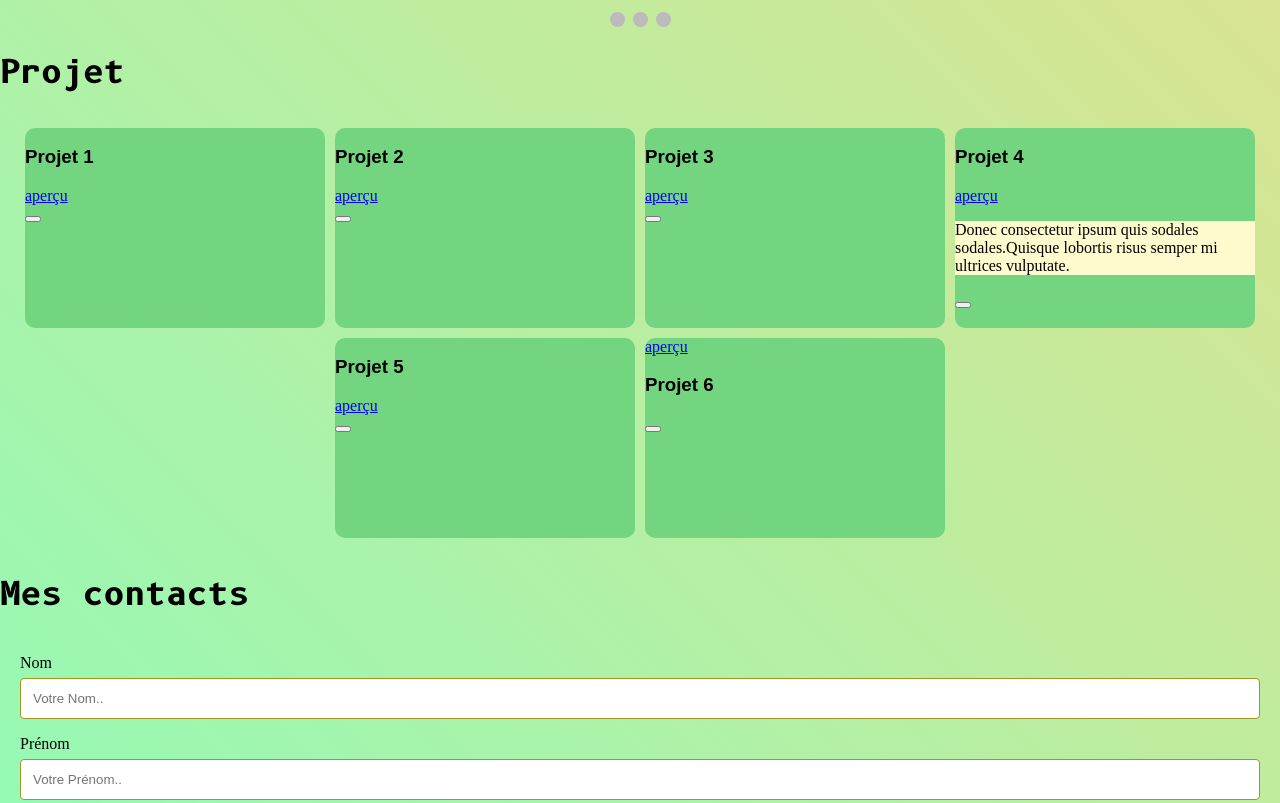
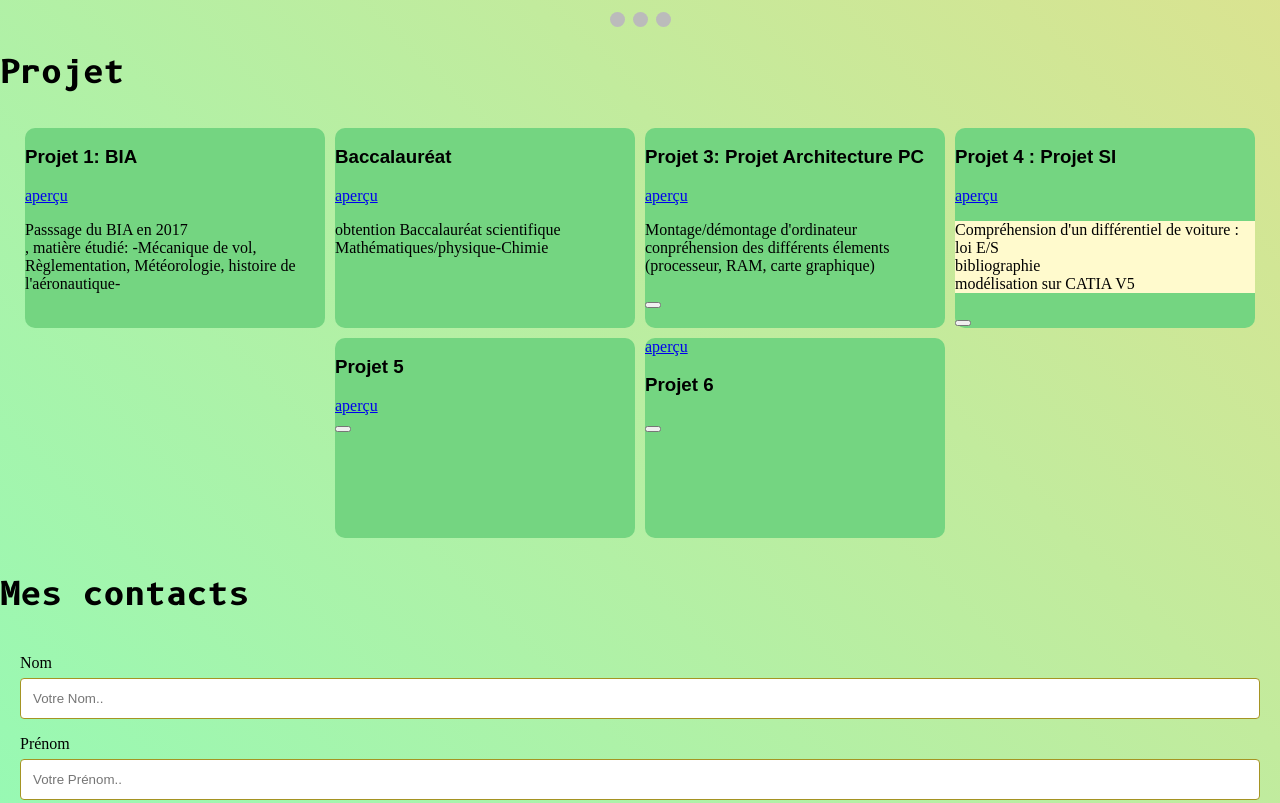
Before and after one commit to LeGitteur/PORTFOLIO_V3.0, a plain HTML site: page index.html in a window 1280 px wide. Shown: the part 2240-3043 px from the top of the page. Drawn offline with Linux system fonts and the light colour scheme.

Commit message:
renouveau

```diff
--- a/css/style.css
+++ b/css/style.css
@@ -279,7 +279,12 @@ input[type=submit]:hover {
 }
 
 
-
+/**
+* Commencez par masquer toutes les cases à cocher
+*/
+input[type="checkbox"] {
+  visibility: hidden;
+}
 /*-----------------fin du *** Formulaire --------------------*/
 
 /*-----------------Footer --------------------*/
--- a/index.html
+++ b/index.html
@@ -5,7 +5,7 @@
     <meta charset="UTF-8">
     <meta name="viewport" content="width=device-width, initial-scale=1.0">
     <link rel="stylesheet" href="css/style.css">
-    <script src="js/fonc.js" ></script>
+    <script src="js/fonc.js"></script>
     <title>MonPortefolio</title>
     <!-- Load an icon library to show a hamburger menu (bars) on small screens -->
     <link rel="stylesheet" href="https://cdnjs.cloudflare.com/ajax/libs/font-awesome/4.7.0/css/font-awesome.min.css">
@@ -18,7 +18,8 @@
 
 
     <div class="topnav">
-        <a href="#home" class="active"><img src="images/Blason.jpeg" alt="Blason escrime" height="12px" width="14px"></a>
+        <a href="#home" class="active"><img src="images/Blason.jpeg" alt="Blason escrime" height="12px"
+                width="14px"></a>
         <a>Frédéric PECHOUX</a>
 
         <div id="myLinks">
@@ -88,10 +89,32 @@
             <section id="travail">
 
                 <div class="projet">
-                    <h3>Projet 1</h3>
+                    <h3>Projet 1: BIA</h3>
                     <a href="#decouverte 1">aperçu</a>
                     <div class="flipcard">
 
+                        <div class="card-single">
+
+                            <div class="front-face">
+                                <!-- contenu de la face avant de la carte -->
+                                <p> Passsage du BIA en 2017 <br> , matière étudié: -Mécanique de vol, Règlementation,
+                                    Météorologie, histoire de l'aéronautique- </p>
+                            </div><!-- /.front -->
+
+                            <div class="back-face">
+                                <!-- contenu de la face arrière de la carte -->
+                            </div><!-- /.back -->
+
+                        </div><!-- /.card-single -->
+
+
+                    </div><!-- /.flipcard -->
+                </div>
+                <div class="projet">
+                    <h3>Baccalauréat</h3>
+                    <a href="#decouverte 2">aperçu</a>
+                    <div class="flipcard">
+                        <p> obtention Baccalauréat scientifique Mathématiques/physique-Chimie </p>
                         <div class="card-single">
 
                             <div class="front-face">
@@ -103,18 +126,16 @@
                             </div><!-- /.back -->
 
                         </div><!-- /.card-single -->
-
-                        <button onclick="changeClass('Donec consectetur ipsum quis sodales sodales.Quisque lobortis risus semper mi ultrices vulputate.')"><!-- le bouton sur lequel on appuie pour faire tourner la carte --></button>
-
                     </div><!-- /.flipcard -->
                 </div>
                 <div class="projet">
-                    <h3>Projet 2</h3>
-                    <a href="#decouverte 2">aperçu</a>
+                    <h3>Projet 3: Projet Architecture PC</h3>
+                    <a href="#decouverte 3">aperçu</a>
                     <div class="flipcard">
 
                         <div class="card-single">
-
+                            <p> Montage/démontage d'ordinateur <br> conpréhension des différents élements (processeur,
+                                RAM, carte graphique)</p>
                             <div class="front-face">
                                 <!-- contenu de la face avant de la carte -->
                             </div><!-- /.front -->
@@ -125,33 +146,13 @@
 
                         </div><!-- /.card-single -->
 
-                        <button onclick="changeClass('Donec consectetur ipsum quis sodales sodales.Quisque lobortis risus semper mi ultrices vulputate.')"><!-- le bouton sur lequel on appuie pour faire tourner la carte --></button>
+                        <button
+                            onclick="changeClass('Donec consectetur ipsum quis sodales sodales.Quisque lobortis risus semper mi ultrices vulputate.')"><!-- le bouton sur lequel on appuie pour faire tourner la carte --></button>
 
                     </div><!-- /.flipcard -->
                 </div>
                 <div class="projet">
-                    <h3>Projet 3</h3>
-                    <a href="#decouverte 3">aperçu</a>
-                    <div class="flipcard">
-
-                        <div class="card-single">
-
-                            <div class="front-face">
-                            <!-- contenu de la face avant de la carte -->
-                                    </div><!-- /.front -->
-
-                            <div class="back-face">
-                            <!-- contenu de la face arrière de la carte -->
-                            </div><!-- /.back -->
-
-                        </div><!-- /.card-single -->
-
-                        <button onclick="changeClass('Donec consectetur ipsum quis sodales sodales.Quisque lobortis risus semper mi ultrices vulputate.')"><!-- le bouton sur lequel on appuie pour faire tourner la carte --></button>
-
-                    </div><!-- /.flipcard -->
-                </div>
-                <div class="projet">
-                    <h3>Projet 4</h3>
+                    <h3>Projet 4 : Projet SI</h3>
                     <a href="#decouverte 4">aperçu</a>
                     <div class="flipcard">
 
@@ -162,13 +163,14 @@
                             </div><!-- /.front -->
 
                             <div class="back-face">
-                                <p>Donec consectetur ipsum quis sodales sodales.Quisque lobortis risus semper mi ultrices vulputate.</p>
+                                <p>Compréhension d'un différentiel de voiture : loi E/S <br> bibliographie <br> modélisation sur CATIA V5</p>
                                 <!-- contenu de la face arrière de la carte -->
                             </div><!-- /.back -->
 
                         </div><!-- /.card-single -->
 
-                        <button onclick="changeClass('Donec consectetur ipsum quis sodales sodales.Quisque lobortis risus semper mi ultrices vulputate.')"><!-- le bouton sur lequel on appuie pour faire tourner la carte --></button>
+                        <button
+                            onclick="changeClass('Donec consectetur ipsum quis sodales sodales.Quisque lobortis risus semper mi ultrices vulputate.')"><!-- le bouton sur lequel on appuie pour faire tourner la carte --></button>
 
                     </div><!-- /.flipcard -->
                 </div>
@@ -189,7 +191,8 @@
 
                         </div><!-- /.card-single -->
 
-                        <button onclick="changeClass('Donec consectetur ipsum quis sodales sodales.Quisque lobortis risus semper mi ultrices vulputate.')"><!-- le bouton sur lequel on appuie pour faire tourner la carte --></button>
+                        <button
+                            onclick="changeClass('Donec consectetur ipsum quis sodales sodales.Quisque lobortis risus semper mi ultrices vulputate.')"><!-- le bouton sur lequel on appuie pour faire tourner la carte --></button>
 
                     </div><!-- /.flipcard -->
                 </div>
@@ -210,7 +213,8 @@
 
                         </div><!-- /.card-single -->
 
-                        <button onclick="changeClass('Donec consectetur ipsum quis sodales sodales.Quisque lobortis risus semper mi ultrices vulputate.')"><!-- le bouton sur lequel on appuie pour faire tourner la carte --></button>
+                        <button
+                            onclick="changeClass('Donec consectetur ipsum quis sodales sodales.Quisque lobortis risus semper mi ultrices vulputate.')"><!-- le bouton sur lequel on appuie pour faire tourner la carte --></button>
 
                     </div><!-- /.flipcard -->
                 </div>
@@ -229,25 +233,39 @@
 
 
                     <label for="subject">Message</label>
-                      <textarea id="subject" name="subject" placeholder="écrivez quelque chose.." style="height:200px"></textarea>
+                    <textarea id="subject" name="subject" placeholder="écrivez quelque chose.."
+                        style="height:200px"></textarea>
 
                     <input type="submit" value="SOUMETTRE">
-                      <p> ce site est conforme au RGPD : les donnés sont traitées uniquement par le Site MonPortefolio géré par un particulier </p>
+                    <p> ce site est conforme au RGPD : les donnés sont traitées uniquement par le Site MonPortefolio
+                        géré par un particulier </p>
+                    <h3>Comment styler une case à cocher</h3>
+                    <div class="checkbox-example">
+                        <input type="checkbox" value="1" id="checkboxOneInput" />
+                        <label for="checkboxOneInput"></label>
+                    </div>
                 </form>
 
                 <form>
 
-            <a type="button" href ='#' class="top"><img src="images/la_flèche.png" alt="la flèche" height="25px" width="25px"></a>
+                    <a type="button" href='#' class="top"><img src="images/la_flèche.png" alt="la flèche" height="25px"
+                            width="25px"></a>
                 </form>
             </div>
         </div><!--modif-->
+        <section>
+
+        </section>
 
     </main>
     <h2> Footer</h2>
     <footer>
-        <div class="feet"><a href="https://fr-fr.facebook.com/facebook/"><img src="images/logo_facebook.png" alt="logo de facebook" height="50px" width="50px"></a></div>
-        <div class="feet"><a href="https://twitter.com/"><img src="images/logo_twitter.png" alt="logo de Twitter" height="50px" width="50px"></a></div>
-        <div class="feet"><a href="https://www.linkedin.com/"><img src="images/logo_linkedin.png" alt="logo de LinkedIn" height="50px" width="50px"></a></div>
+        <div class="feet"><a href="https://fr-fr.facebook.com/facebook/"><img src="images/logo_facebook.png"
+                    alt="logo de facebook" height="50px" width="50px"></a></div>
+        <div class="feet"><a href="https://twitter.com/"><img src="images/logo_twitter.png" alt="logo de Twitter"
+                    height="50px" width="50px"></a></div>
+        <div class="feet"><a href="https://www.linkedin.com/"><img src="images/logo_linkedin.png" alt="logo de LinkedIn"
+                    height="50px" width="50px"></a></div>
     </footer>
 </body>
 
```
Lines whose indentation alone changed are shown as unchanged.
